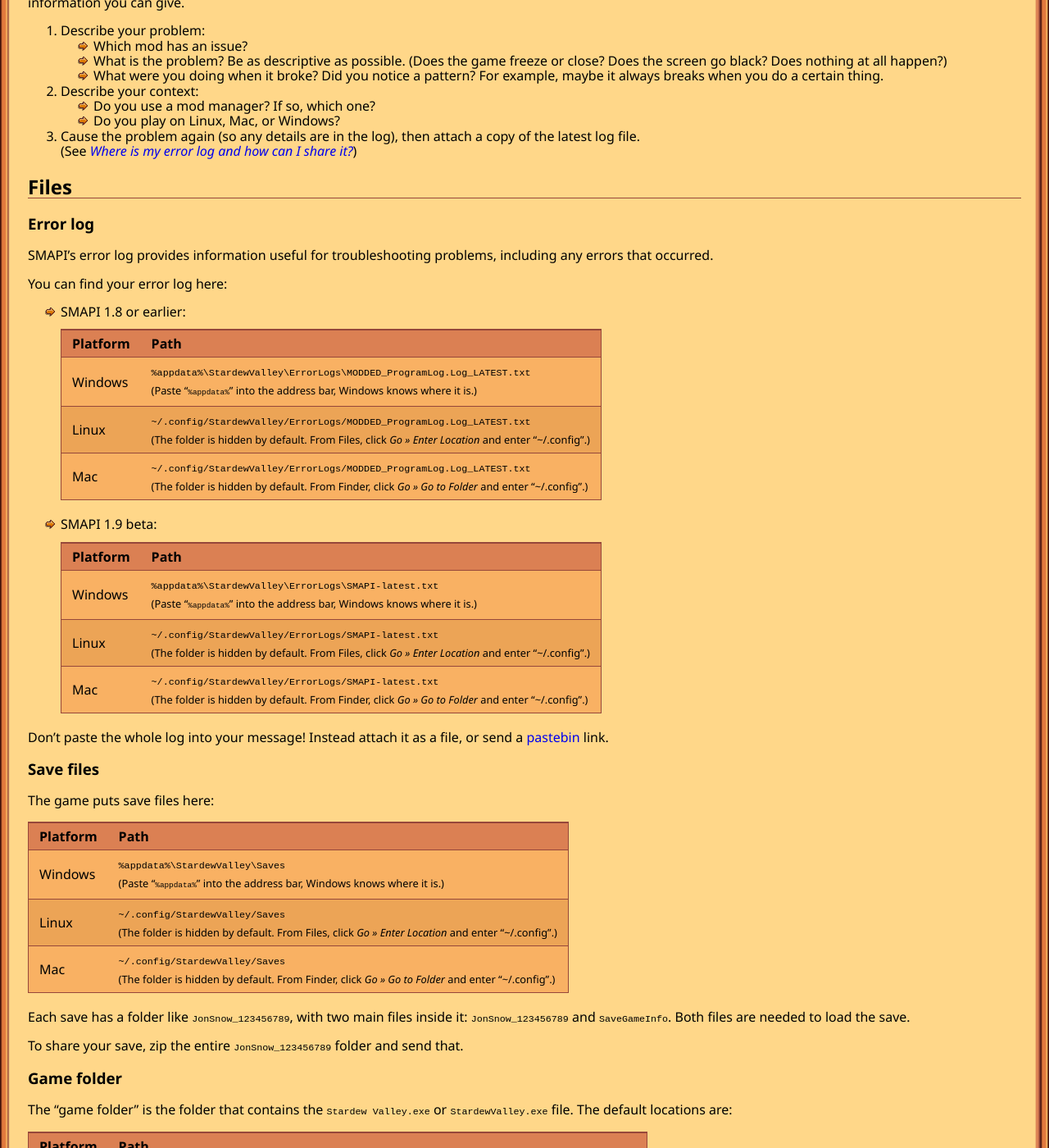
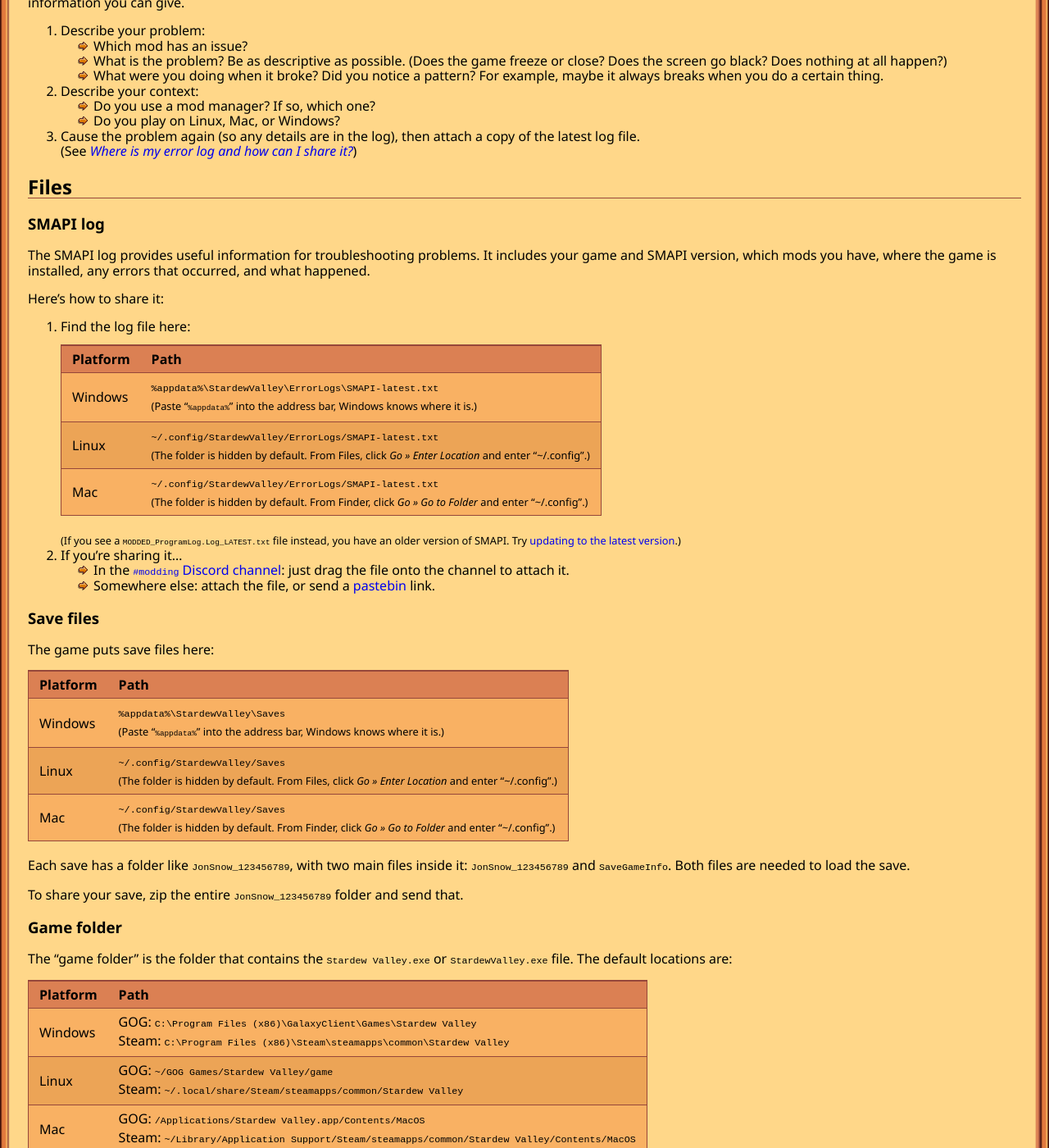
Before and after one commit to Pathoschild/canimod.github.io, a Jekyll site: the page built from for-players/faqs.md, in a window 1280 px wide and 1400 px high, scrolled down 1213 px. Shown: the whole window at 82% size. Built offline with Jekyll 4.4.1, drawn with Linux system fonts in a browser that asks for light colours; nearby versions of some CDN libraries.

Commit message:
update for SMAPI 1.9 release, rewrite error log instructions a bit

```diff
--- a/for-players/faqs.md
+++ b/for-players/faqs.md
@@ -58,30 +58,28 @@
    (See _[Where is my error log and how can I share it?](#error-log)_)
 
 ## Files
-### Error log
-SMAPI's error log provides information useful for troubleshooting problems, including any errors
-that occurred.
+### SMAPI log
+The SMAPI log provides useful information for troubleshooting problems. It includes your game and
+SMAPI version, which mods you have, where the game is installed, any errors that occurred, and
+what happened.
 
-You can find your error log here:
+Here's how to share it:
 
-* SMAPI 1.8 or earlier:
+1. Find the log file here:
 
-  Platform | Path
-  :------- |:-----
-  Windows  | `%appdata%\StardewValley\ErrorLogs\MODDED_ProgramLog.Log_LATEST.txt`<br /><small>(Paste "`%appdata%`" into the address bar, Windows knows where it is.)</small>
-  Linux    | `~/.config/StardewValley/ErrorLogs/MODDED_ProgramLog.Log_LATEST.txt`<br /><small>(The folder is hidden by default. From Files, click _Go » Enter Location_ and enter "~/.config".)</small>
-  Mac      | `~/.config/StardewValley/ErrorLogs/MODDED_ProgramLog.Log_LATEST.txt`<br /><small>(The folder is hidden by default. From Finder, click _Go » Go to Folder_ and enter "~/.config".)</small>
+   Platform | Path
+   :------- |:-----
+   Windows | `%appdata%\StardewValley\ErrorLogs\SMAPI-latest.txt`<br /><small>(Paste "`%appdata%`" into the address bar, Windows knows where it is.)</small>
+   Linux   | `~/.config/StardewValley/ErrorLogs/SMAPI-latest.txt`<br /><small>(The folder is hidden by default. From Files, click _Go » Enter Location_ and enter "~/.config".)</small>
+   Mac     | `~/.config/StardewValley/ErrorLogs/SMAPI-latest.txt`<br /><small>(The folder is hidden by default. From Finder, click _Go » Go to Folder_ and enter "~/.config".)</small>
 
-* SMAPI 1.9 beta:
+   <small>(If you see a `MODDED_ProgramLog.Log_LATEST.txt` file instead, you have an older version of
+   SMAPI. Try [updating to the latest version](https://github.com/Pathoschild/SMAPI/releases).)</small>
 
-  Platform | Path
-  :------- |:-----
-  Windows | `%appdata%\StardewValley\ErrorLogs\SMAPI-latest.txt`<br /><small>(Paste "`%appdata%`" into the address bar, Windows knows where it is.)</small>
-  Linux   | `~/.config/StardewValley/ErrorLogs/SMAPI-latest.txt`<br /><small>(The folder is hidden by default. From Files, click _Go » Enter Location_ and enter "~/.config".)</small>
-  Mac     | `~/.config/StardewValley/ErrorLogs/SMAPI-latest.txt`<br /><small>(The folder is hidden by default. From Finder, click _Go » Go to Folder_ and enter "~/.config".)</small>
-
-Don't paste the whole log into your message! Instead attach it as a file, or send a [pastebin](http://pastebin.com/)
-link.
+2. If you're sharing it...
+   * In the [`#modding` Discord channel](https://discord.gg/kH55QXP): just drag the file onto the
+     channel to attach it.
+   * Somewhere else: attach the file, or send a [pastebin](http://pastebin.com/) link.
 
 ### Save files
 The game puts save files here:
```
Also changed, not shown: for-devs/creating-a-smapi-mod.md (+3 -4 lines).
